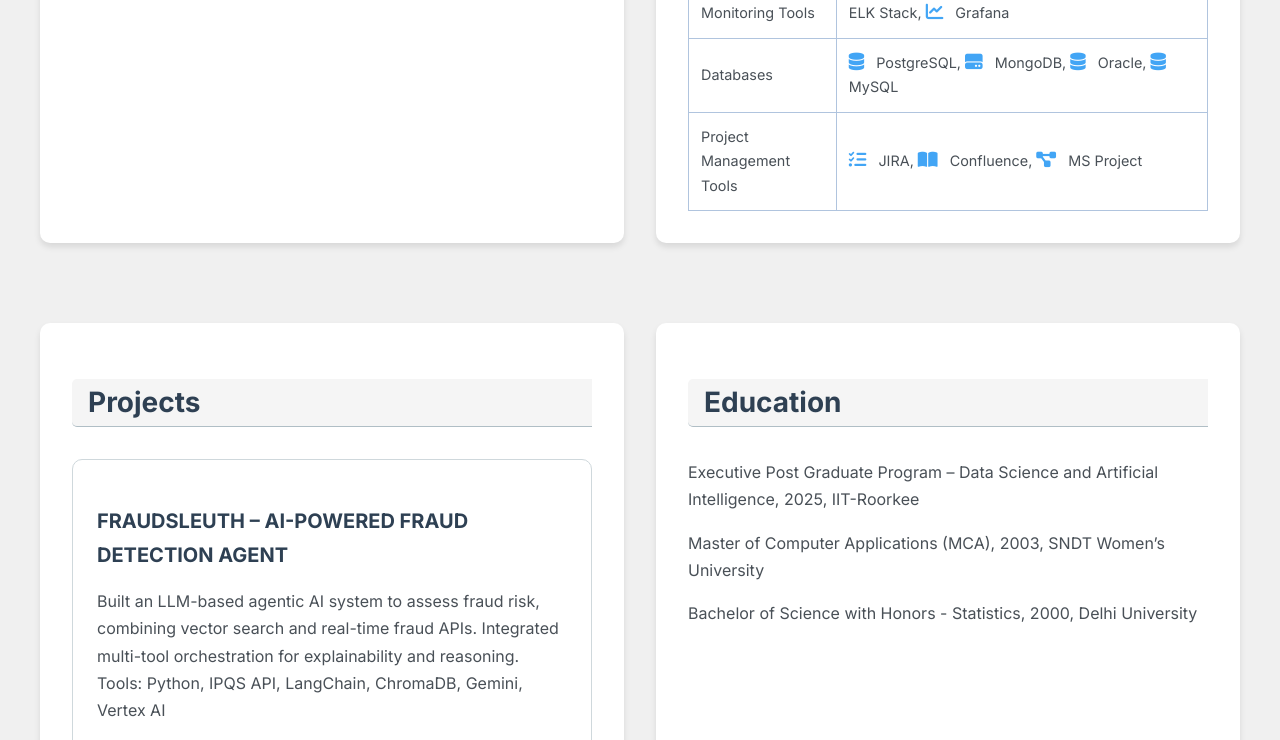
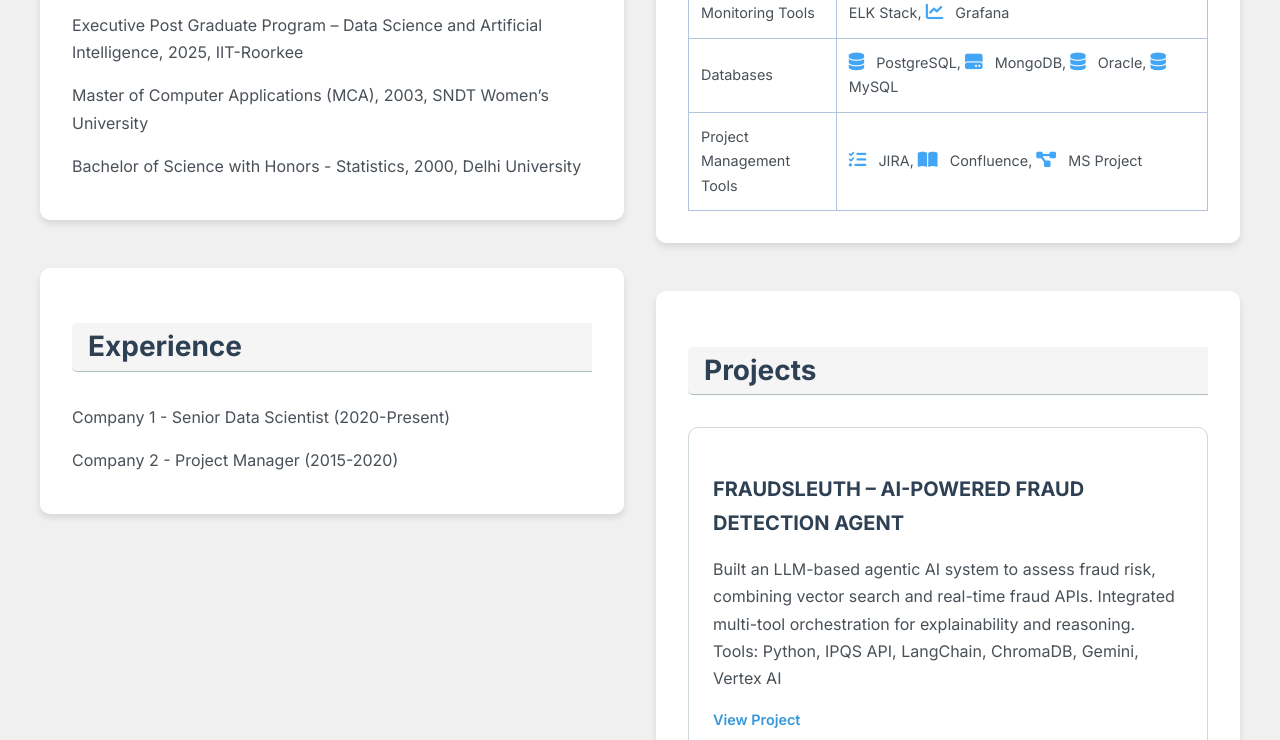
Before and after one commit to reema14a/reema14a.github.io, a plain HTML site: page index.html in a window 1280 px wide. Shown: the part 835-1575 px from the top of the page. Drawn offline with Linux system fonts and the light colour scheme.

Commit message:
Updated index.html for two-column layout and additional sections

```diff
--- a/index.html
+++ b/index.html
@@ -17,12 +17,26 @@
         <p>Data Scientist | Sr. Project Manager</p>
     </header>
     <div class="container">
+        <div id="left-column">
             <section id="about">
                 <img src="images/profile_pic.png" alt="Reema Raghava Profile Picture">
                 <p>
                     Blending 20 years of enterprise project leadership with hands-on expertise in data science, AI, and machine learning to deliver innovative, data-driven solutions. Proven track record in strategic planning, enterprise roadmaps, and leading cross-functional teams to execute large-scale, transformative technology initiatives.
                 </p>
             </section>
+            <section id="education">
+                <h2>Education</h2>
+                <p>Executive Post Graduate Program – Data Science and Artificial Intelligence, 2025, IIT-Roorkee</p>
+                <p>Master of Computer Applications (MCA), 2003, SNDT Women’s University</p>
+                <p>Bachelor of Science with Honors - Statistics, 2000, Delhi University</p>
+            </section>
+             <section id="experience">
+                <h2>Experience</h2>
+                <p>Company 1 - Senior Data Scientist (2020-Present)</p>
+                <p>Company 2 - Project Manager (2015-2020)</p>
+            </section>
+        </div>
+        <div id="right-column">
             <section id="skills">
                 <h2>Skills</h2>
                 <table id="skills-table">
@@ -125,16 +139,17 @@
                     <a href="#">View Project</a>
                 </div>
             </section>
-        <section id="education">
-            <h2>Education</h2>
-            <p>Executive Post Graduate Program – Data Science and Artificial Intelligence, 2025, IIT-Roorkee</p>
-            <p>Master of Computer Applications (MCA), 2003, SNDT Women’s University</p>
-            <p>Bachelor of Science with Honors - Statistics, 2000, Delhi University</p>
+            <section id="publications">
+              <h2>Publications</h2>
+              <p>Publication 1 Title</p>
+              <p>Publication 2 Title</p>
             </section>
             <section id="contact">
                 <h2>Contact</h2>
                 <p>Email: reema14a@gmail.com</p>
-            <p>LinkedIn: <a href="https://www.linkedin.com/in/reema-raghava-28737a11/">My LinkedIn Profile</a></p> </section>
+                <p>LinkedIn: <a href="https://www.linkedin.com/in/reema-raghava-28737a11/">My LinkedIn Profile</a></p>
+            </section>
+        </div>
     </div>
     <footer>
         <p>© 2025 Reema Raghava. All rights reserved.</p>
```
Lines whose indentation alone changed are shown as unchanged.
